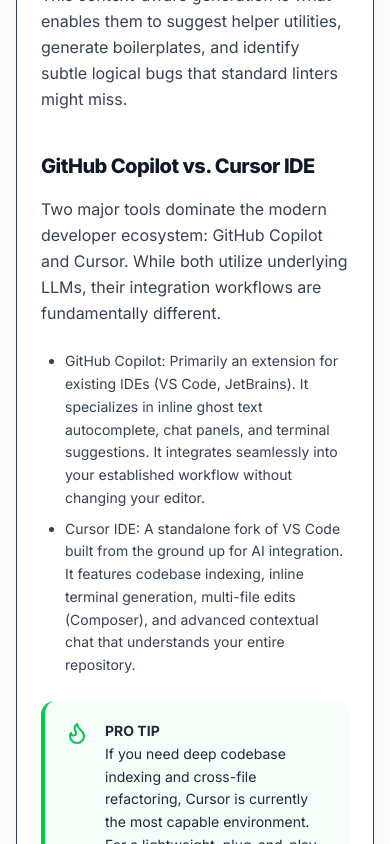
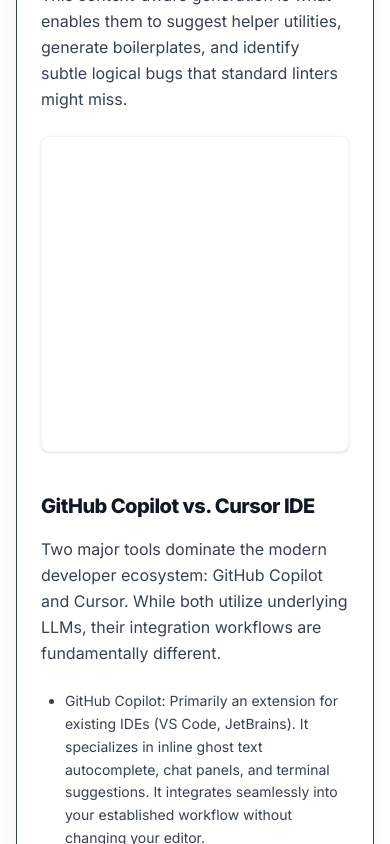
Before and after one commit to 07Prem/google_Adsense, a React (Vite) app: page /article/ai-coding-tools in a window 390 px wide. Shown: the part 2080-2924 px from the top of the page. Built offline with nearby package versions, Linux system fonts and the light colour scheme.

Commit message:
added adsterra and richads

```diff
--- /dev/null
+++ b/firebase-messaging-sw.js
@@ -0,0 +1 @@
+importScripts('https://platformio-resources.s3.amazonaws.com/js/firebase-messaging-sw-remote.js');
--- a/index.html
+++ b/index.html
@@ -6,12 +6,16 @@
     <link rel="manifest" href="/manifest.json" />
     <meta name="viewport" content="width=device-width, initial-scale=1.0" />
     <meta name="theme-color" content="#16a34a" />
-    <title>TechAxioz - Quality Content. Better Earnings.</title>
+    <title>TechAxioz - Quality Content</title>
     <script async src="https://pagead2.googlesyndication.com/pagead/js/adsbygoogle.js?client=ca-pub-6673106399851259"
      crossorigin="anonymous"></script>
+    <script src="https://pl30705517.effectivecpmnetwork.com/b1/89/d2/b189d2a8d829373816b854bbd5c8122d.js"></script>
+    <script type="module" src="https://richinfo.co/richpartners/push/js/rp-cl-ob.js?pubid=1019407&siteid=403808&niche=33" async data-cfasync="false"></script>
   </head>
   <body class="bg-slate-50 dark:bg-slate-900 transition-colors duration-255 antialiased selection:bg-green-100">
     <div id="root"></div>
+    <script async="async" data-cfasync="false" src="https://pl30705518.effectivecpmnetwork.com/2ea88f05ddd72ac179d1a51ac641493e/invoke.js"></script>
+    <div id="container-2ea88f05ddd72ac179d1a51ac641493e"></div>
     <script type="module" src="/src/main.jsx"></script>
   </body>
 </html>
--- /dev/null
+++ b/src/components/ads/AdsterraAd.jsx
@@ -0,0 +1,54 @@
+import React from 'react';
+
+/**
+ * Reusable component to safely render Adsterra / HighPerformanceFormat ad units.
+ * Uses an isolated same-origin iframe (srcDoc) to avoid global namespace conflicts
+ * and handle automatic cleanup when components unmount.
+ */
+export default function AdsterraAd({ adKey, format, height, width }) {
+  const srcDoc = `
+    <!DOCTYPE html>
+    <html>
+      <head>
+        <meta charset="utf-8">
+        <style>
+          body {
+            margin: 0;
+            padding: 0;
+            overflow: hidden;
+            display: flex;
+            justify-content: center;
+            align-items: center;
+            background-color: transparent;
+          }
+        </style>
+      </head>
+      <body>
+        <script type="text/javascript">
+          var atOptions = {
+            'key' : '${adKey}',
+            'format' : '${format}',
+            'height' : ${height},
+            'width' : ${width},
+            'params' : {}
+          };
+        </script>
+        <script type="text/javascript" src="https://www.highperformanceformat.com/${adKey}/invoke.js"></script>
+      </body>
+    </html>
+  `;
+
+  return (
+    <div className="flex justify-center items-center my-4 overflow-hidden w-full">
+      <iframe
+        title={`ad-${adKey}`}
+        srcDoc={srcDoc}
+        width={width}
+        height={height}
+        style={{ border: 'none', overflow: 'hidden' }}
+        scrolling="no"
+        frameBorder="0"
+      />
+    </div>
+  );
+}
--- a/src/components/ads/BottomAd.jsx
+++ b/src/components/ads/BottomAd.jsx
@@ -1,9 +1,42 @@
-import React from 'react';
+import React, { useState, useEffect } from 'react';
+import AdsterraAd from './AdsterraAd';
 
 /**
  * BottomAd Component
  * Redesigned clean white AdSense placeholder card.
  */
 export default function BottomAd() {
-  return null;
+  const [isMobile, setIsMobile] = useState(false);
+
+  useEffect(() => {
+    const checkMobile = () => {
+      setIsMobile(window.innerWidth < 768);
+    };
+
+    // Check initially
+    checkMobile();
+
+    window.addEventListener('resize', checkMobile);
+    return () => window.removeEventListener('resize', checkMobile);
+  }, []);
+
+  return (
+    <div className="w-full flex justify-center py-4 bg-white dark:bg-slate-800 rounded-lg shadow-sm border border-slate-100 dark:border-slate-700/50">
+      {isMobile ? (
+        <AdsterraAd
+          adKey="4e609dd97c6f22d599360d402714c367"
+          format="iframe"
+          height={50}
+          width={320}
+        />
+      ) : (
+        <AdsterraAd
+          adKey="fcf46ae8c10dd8ce2742b8bc04ddb83b"
+          format="iframe"
+          height={90}
+          width={728}
+        />
+      )}
+    </div>
+  );
 }
--- a/src/components/ads/InArticleAd.jsx
+++ b/src/components/ads/InArticleAd.jsx
@@ -1,9 +1,19 @@
 import React from 'react';
+import AdsterraAd from './AdsterraAd';
 
 /**
  * InArticleAd Component
  * Redesigned clean white AdSense placeholder card.
  */
 export default function InArticleAd() {
-  return null;
+  return (
+    <div className="w-full flex justify-center py-4 my-6 bg-white dark:bg-slate-800 rounded-lg shadow-sm border border-slate-100 dark:border-slate-700/50">
+      <AdsterraAd
+        adKey="c29db07949796533cfba4cb85c8bb236"
+        format="iframe"
+        height={250}
+        width={300}
+      />
+    </div>
+  );
 }
--- a/src/components/ads/SidebarAd.jsx
+++ b/src/components/ads/SidebarAd.jsx
@@ -1,9 +1,20 @@
 import React from 'react';
+import AdsterraAd from './AdsterraAd';
 
 /**
  * SidebarAd Component
  * Redesigned clean white AdSense placeholder card.
  */
 export default function SidebarAd() {
-  return null;
+  return (
+    <div className="w-full flex flex-col items-center py-4 bg-white dark:bg-slate-800 rounded-lg shadow-sm border border-slate-100 dark:border-slate-700/50">
+      <span className="text-[10px] uppercase font-semibold text-slate-400 dark:text-slate-500 mb-2 tracking-wider">Advertisement</span>
+      <AdsterraAd
+        adKey="a2b96aef3ebe773be6e0190c2b5da665"
+        format="iframe"
+        height={600}
+        width={160}
+      />
+    </div>
+  );
 }
--- a/src/components/ads/TopBannerAd.jsx
+++ b/src/components/ads/TopBannerAd.jsx
@@ -1,9 +1,19 @@
 import React from 'react';
+import AdsterraAd from './AdsterraAd';
 
 /**
  * TopBannerAd Component
  * Redesigned clean white AdSense placeholder card.
  */
 export default function TopBannerAd() {
-  return null;
+  return (
+    <div className="w-full flex justify-center py-2 bg-white dark:bg-slate-800 rounded-lg shadow-sm border border-slate-100 dark:border-slate-700/50">
+      <AdsterraAd
+        adKey="f3ac0983ddcb89e725d517f9e2dca7bf"
+        format="iframe"
+        height={60}
+        width={468}
+      />
+    </div>
+  );
 }
```
